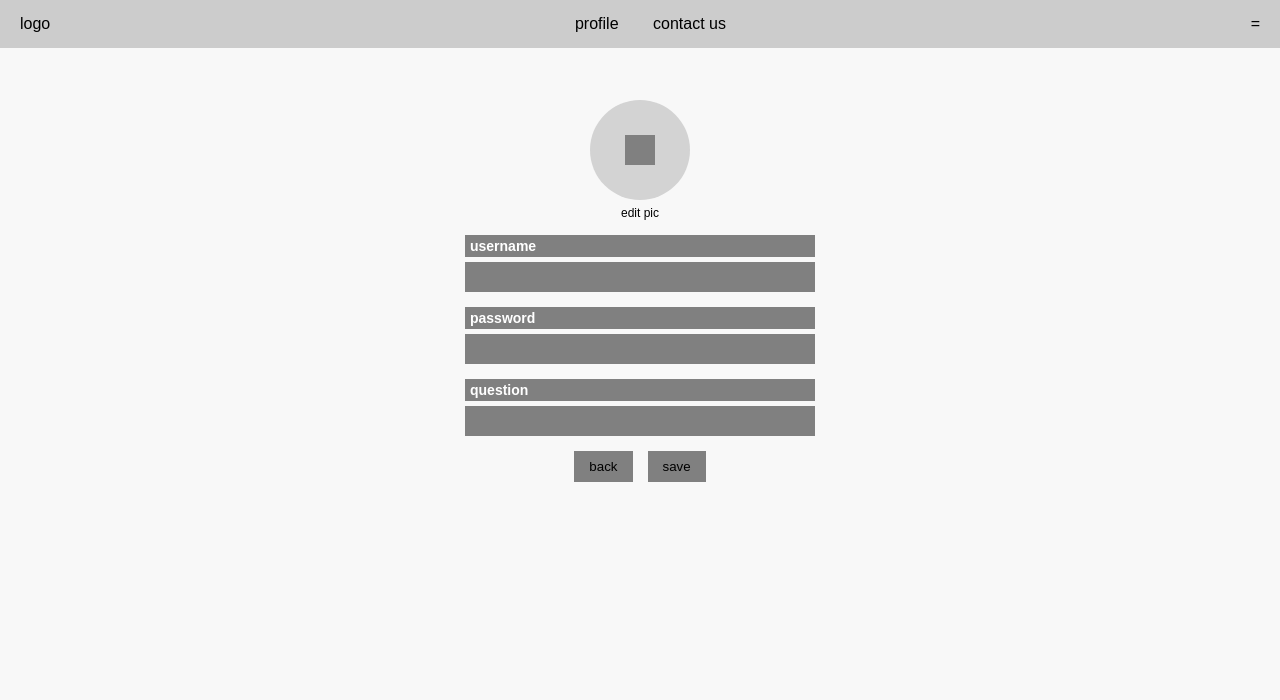
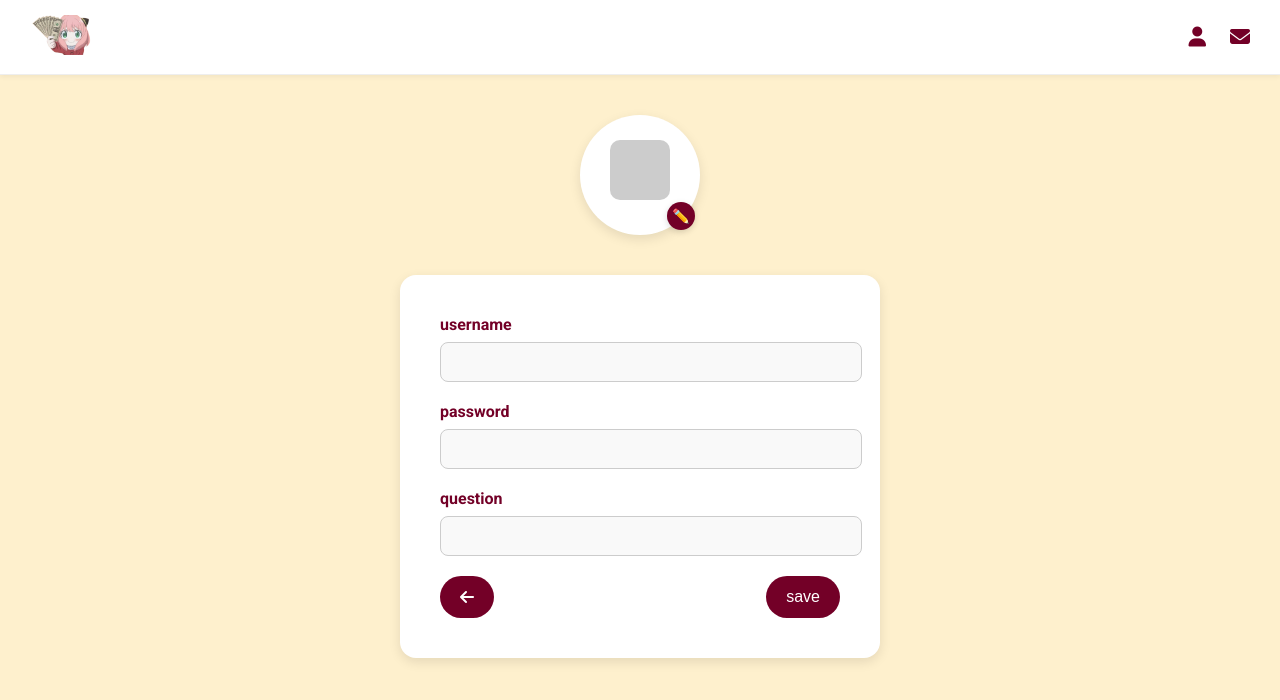
Before and after one commit to Saleeha04/BrokeNoMore, a website: page Frontend/src/pages/profile.html in a window 1280 px wide. Drawn offline with Linux system fonts and the light colour scheme.

Commit message:
profile html page and css

```diff
--- a/Frontend/src/pages/profile.html
+++ b/Frontend/src/pages/profile.html
@@ -5,25 +5,30 @@
     <meta name="viewport" content="width=device-width, initial-scale=1.0">
     <title>Profile Edit Page</title>
     <link rel="stylesheet" href="../styles/profile.css">
+     <link rel="stylesheet" href="https://fonts.googleapis.com/css2?family=Roboto:wght@400;700&display=swap" />
+     <link rel="stylesheet" href="https://fonts.googleapis.com/css2?family=Roboto:wght@400;700&display=swap"/>
+  <link rel="stylesheet" href="https://cdnjs.cloudflare.com/ajax/libs/font-awesome/6.5.0/css/all.min.css" />
 </head>
 <body>
 
-    <!-- Navbar -->
-    <div class="navbar">
-        <div class="left">logo</div>
-        <div class="center">
-            <a href="#">profile</a>
-            <a href="#">contact us</a>
-        </div>
-        <div class="right">=</div>
+  <!-- Navbar -->
+  <div class="navbar">
+    <div class="logo">
+      <img src="../assets/image.png" alt="Logo" />
     </div>
+    <div class="nav-links">
+      <a href="#"><i class="fas fa-user"></i></a>
+      <a href="#"><i class="fas fa-envelope"></i></a>
+    </div>
+    <div class="menu">=</div>
+  </div>
 
     <!-- Profile Section -->
     <div class="profile-container">
         <div class="profile-pic">
             <div class="circle">
                 <div class="square"></div>
-                <button class="edit-pic-btn">edit pic</button>
+                <button class="edit-pic-btn">✏️</button>
             </div>
         </div>
     </div>
@@ -41,7 +46,7 @@
             <input type="text" id="question" name="question" readonly>
 
             <div class="btn-container">
-                <button type="button" class="back-btn">back</button>
+                <a href="../pages/landingPage.html" class="back-btn"><i class="fas fa-arrow-left"></i></a>
                 <button type="submit" class="save-btn">save</button>
             </div>
         </form>
--- a/Frontend/src/styles/profile.css
+++ b/Frontend/src/styles/profile.css
@@ -1,124 +1,164 @@
-* {
-    margin: 0;
-    padding: 0;
-    box-sizing: border-box;
-    font-family: Arial, sans-serif;
-}
-
 body {
-    background-color: #f8f8f8;
-    text-align: center;
+  font-family: 'Roboto', sans-serif;
+  margin: 0;
+  background-color: #fef0cd;
+  color: #333;
 }
 
 /* Navbar */
 .navbar {
-    display: flex;
-    justify-content: space-between;
-    align-items: center;
-    background-color: #ccc;
-    padding: 15px 20px;
-    width: 100%;
-    position: fixed;
-    top: 0;
-    left: 0;
+  display: flex;
+  justify-content: space-between;
+  align-items: center;
+  padding: 15px 30px;
+  background-color: #fff;
+  border-bottom: 1px solid #eee;
+  box-shadow: 0 2px 5px rgba(0,0,0,0.05);
 }
 
-.center {
-    flex-grow: 1;
-    text-align: center;
+.logo img {
+  height: 40px;
 }
 
-.center a {
-    margin: 0 15px;
-    text-decoration: none;
-    color: black;
+.nav-links a {
+  margin-left: 20px;
+  font-size: 20px;
+  color: #730027;
+  cursor: pointer;
 }
 
-/* Profile Section */
-.profile-container {
-    margin-top: 100px;
+.menu {
+  font-size: 28px;
+  cursor: pointer;
+  display: none;
 }
 
-.profile-pic {
-    display: flex;
-    justify-content: center;
-    align-items: center;
-    margin-bottom: 20px;
+/* Profile Picture */
+.profile-container {
+  display: flex;
+  justify-content: center;
+  margin-top: 40px;
 }
 
-.circle {
-    width: 100px;
-    height: 100px;
-    background-color: #d3d3d3;
-    border-radius: 50%;
-    display: flex;
-    justify-content: center;
-    align-items: center;
-    position: relative;
+.profile-pic .circle {
+  width: 120px;
+  height: 120px;
+  background-color: #fff;
+  border-radius: 50%;
+  box-shadow: 0 4px 12px rgba(0, 0, 0, 0.1);
+  position: relative;
+  display: flex;
+  align-items: center;
+  justify-content: center;
+  flex-direction: column;
 }
 
 .square {
-    width: 30px;
-    height: 30px;
-    background-color: gray;
+  width: 60px;
+  height: 60px;
+  background-color: #ccc;
+  border-radius: 10px;
+  margin-bottom: 10px;
 }
 
 .edit-pic-btn {
-    position: absolute;
-    bottom: -20px;
-    font-size: 12px;
-    background: none;
-    border: none;
-    color: black;
-    cursor: pointer;
+  background-color: #730027;
+  color: #fff;
+  border: none;
+  padding: 6px 12px;
+  font-size: 12px;
+  border-radius: 9999px;
+  cursor: pointer;
 }
 
-/* Form Section */
+/* Form Styling */
 .form-container {
-    width: 350px;
-    margin: 0 auto;
-    text-align: left;
+  display: flex;
+  justify-content: center;
+  margin-top: 40px;
 }
 
 .edit-form {
-    display: flex;
-    flex-direction: column;
+  background-color: #ffffff;
+  padding: 40px;
+  border-radius: 16px;
+  box-shadow: 0 4px 12px rgba(0,0,0,0.1);
+  width: 100%;
+  max-width: 400px;
 }
 
 .edit-form label {
-    font-weight: bold;
-    margin-top: 15px;
-    display: block;
-    background-color: gray;
-    color: white;
-    padding: 3px 5px;
-    font-size: 14px;
+  display: block;
+  margin-bottom: 8px;
+  font-weight: 700;
+  color: #730027;
 }
 
 .edit-form input {
-    background-color: gray;
-    border: none;
-    height: 30px;
-    margin-top: 5px;
-    padding: 5px;
-    width: 100%;
-    color: white;
-    text-align: left;
-    cursor: not-allowed;
+  width: 100%;
+  padding: 10px;
+  margin-bottom: 20px;
+  border-radius: 8px;
+  border: 1px solid #ccc;
+  font-size: 16px;
+  background-color: #f9f9f9;
 }
 
-/* Buttons */
 .btn-container {
-    display: flex;
-    justify-content: center;
-    gap: 15px;
-    margin-top: 15px;
+  display: flex;
+  justify-content: space-between;
 }
 
-.back-btn, .save-btn {
-    background-color: gray;
-    padding: 8px 15px;
-    border: none;
-    cursor: pointer;
-    color: black;
+.back-btn,
+.save-btn {
+  background-color: #730027;
+  color: #fff;
+  padding: 12px 20px;
+  font-size: 16px;
+  border: none;
+  border-radius: 9999px;
+  cursor: pointer;
+  transition: background-color 0.3s ease;
 }
+
+.back-btn:hover,
+.save-btn:hover {
+  background-color: #a20e40;
+}
+
+.back-btn {
+  display: flex;
+  align-items: center;
+  justify-content: center;
+  text-decoration: none;
+}
+
+.edit-pic-btn {
+  position: absolute;
+  bottom: 5px;
+  right: 5px;
+  background-color: #730027;
+  color: #fff;
+  border: none;
+  border-radius: 50%;
+  width: 28px;
+  height: 28px;
+  font-size: 14px;
+  cursor: pointer;
+  display: flex;
+  align-items: center;
+  justify-content: center;
+  box-shadow: 0 2px 6px rgba(0, 0, 0, 0.15);
+}
+
+
+/* Responsive */
+@media (max-width: 768px) {
+  .menu {
+    display: block;
+  }
+
+  .nav-links {
+    display: none;
+  }
+}
```
